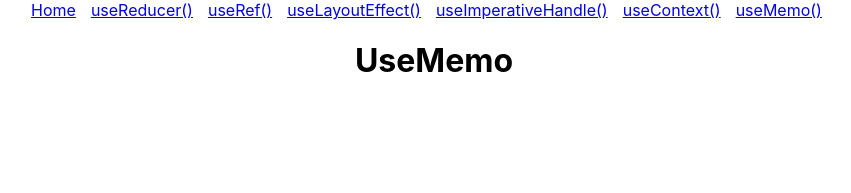
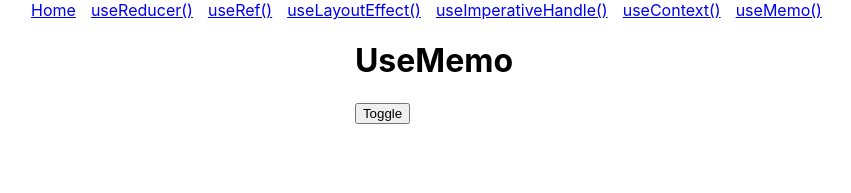
Before and after one commit to HristoYonkov/React-Exercises, a React (Create React App) app in the folder client/: page /useMemo in a window 1280 px wide. Shown: the top 193 px of the page, without its empty margins (206-1057 px from the left). Built offline with nearby package versions, Linux system fonts and the light colour scheme; no server answers.

Commit message:
Update UseMemo.js

```diff
--- a/client/src/containers/UseMemo/UseMemo.js
+++ b/client/src/containers/UseMemo/UseMemo.js
@@ -1,4 +1,4 @@
-import React, { useEffect, useState } from 'react'
+import React, { useEffect, useMemo, useState } from 'react'
 
 const UseMemo = () => {
     const [data, setData] = useState(null);
@@ -13,13 +13,12 @@ const UseMemo = () => {
 
     }, []);
 
-    console.log(data);
     const findLongestName = (comments) => {
         if (!comments) return null;
 
         let longestName = '';
         for (let i = 0; i < comments.length; i++) {
-            let currentName = comments[i];
+            let currentName = comments[i].name;
             if (currentName.length > longestName.length) {
                 longestName = currentName;
             }
@@ -29,9 +28,18 @@ const UseMemo = () => {
         return longestName;
     }
 
+    const getLongestName = useMemo(() => findLongestName(data), [data]);
+
     return (
         <>
             <h1>UseMemo</h1>
+            <p>{getLongestName}</p>
+            <button
+                onClick={() => { setToggle(!toggle) }}
+            >
+                Toggle
+            </button>
+            {toggle && <h1>Toggle!</h1>}
         </>
     )
 }
```
